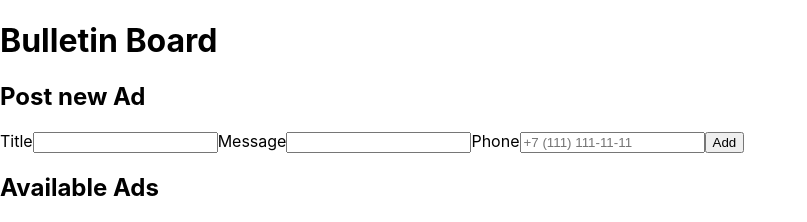
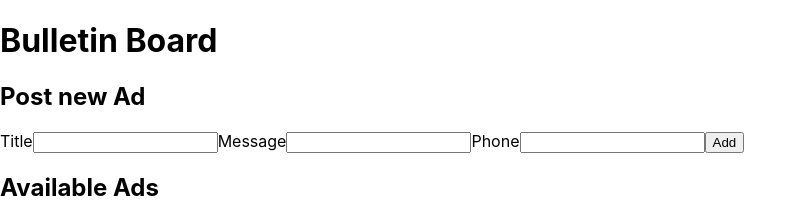
Before and after one commit to tishksenia/bulletin-board, a React (Create React App) app: page / in a window 1280 px wide. Shown: the top 222 px of the page, without its empty margins (0-807 px from the left). Built offline with nearby package versions, Linux system fonts and the light colour scheme.

Commit message:
validation (without proper error output (yet to be made))

```diff
--- /dev/null
+++ b/src/components/Form.css
@@ -0,0 +1,3 @@
+.error {
+    background-color: coral;
+}
--- a/src/components/Form.js
+++ b/src/components/Form.js
@@ -1,5 +1,22 @@
 import React from 'react';
+import './Form.css';
 //import './App.css';
+
+// Defines if form is valid or not
+const formValid = ({formErrors, ...rest}) => {
+    let valid = true;
+    Object.values(formErrors).forEach(val => {
+        // if errors is empty, valid will not be set to false
+        val.length > 0 && (valid = false)
+    });
+    for(let value in rest) {
+        if(value !== "message")
+            rest[value] === "" && (valid = false);
+    }
+    console.log(formErrors);
+    return valid;
+}
+
 
 class Form extends React.Component {
     constructor(props) {
@@ -7,7 +24,12 @@ class Form extends React.Component {
         this.state = {
             title: "",
             message: "",
+            phone: "",
+            formErrors: {
+                title: "",
+                message: "",
                 phone: ""
+            }
         }
     }
     // Changes input values based on user input
@@ -20,9 +42,31 @@ class Form extends React.Component {
             value = this.getFormattedNumber(value);
         }
 
+        let formErrors = {...this.state.formErrors};
+
+        // maximum lengths
+        const titleMaxLength = 140;
+        const messageMaxLength = 300;
+        const phoneMaxLength = 20;
+
+        switch (name) {
+            case "title":
+                formErrors.title = (value.length > titleMaxLength || value.length === 0) ? "Title is required and cannot be longer than 140 characters" : "";
+                break;
+            case "message":
+                formErrors.message = (value.length > messageMaxLength) ? "Message cannot be longer than 140 characters" : "";
+                break;
+            case "phone":
+                formErrors.phone = (value.length === 0 || value.length > phoneMaxLength || !value.match(/^(\+7|7|8)?[\s\-]?\(?[0-9]{3}\)?[\s\-]?[0-9]{3}[\s\-]?[0-9]{2}[\s\-]?[0-9]{2}$/) ) ? "Phone is required and must be in +7 (111) 111-11-11 form." : "";
+                break;
+            default:
+                break;
+        }
+
         this.setState({
+            formErrors,
             [name]: value
-        });
+        }/*,  () => console.log(this.state)*/);
     }
     //Returns phone number in +7 (999) 999-11-11 format
     getFormattedNumber(num) {
@@ -40,11 +84,13 @@ class Form extends React.Component {
         // else {
         //     result = `(${numInDigits.slice(0,3)}) ${numInDigits.slice(3, 6)}-${numInDigits.slice(6, 8)}-${numInDigits.slice(8, 10)}`;
         // }
-        return num.replace(/^(\+7|7|8?)(\d{3})(\d{3})(\d{2})(\d{2})/g, "+7 ($2) $3-$4-$5");
+        return num.replace(/^(\+7|7|8?)(\d{3})(\d{3})(\d{2})(\d{2})/g, "+7 ($2) $3-$4-$5").slice(0,18);
     }
     // Produces timestamp using current time and passes all the arguments to App > addNewAdItem()
     handleFormSubmit = event => {
         event.preventDefault();
+
+        if(formValid(this.state)) {
             let timestamp = +(new Date());
             this.props.addItem(
                 this.state.title,
@@ -54,12 +100,22 @@ class Form extends React.Component {
                 );
             this.resetFormValues();
         }
+        else {
+            //error
+            console.log("not valid");
+        }
+    }
     // Clears all form values in state on submit
     resetFormValues() {
         this.setState({
             title: "",
             message: "",
+            phone: "",
+            formErrors: {
+                title: "",
+                message: "",
                 phone: ""
+            }
         });
     }
     render() {
@@ -69,15 +125,15 @@ class Form extends React.Component {
                 <form onSubmit={this.handleFormSubmit}>
                     <label>
                         Title
-                        <input name="title" type="text" value={this.state.title} onChange={this.handleInputChange} maxLength="140" required></input>
+                        <input name="title" type="text" value={this.state.title} onChange={this.handleInputChange} className={this.state.formErrors.title.length > 0 ? "error" : null}></input>
                     </label>
                     <label>
                         Message
-                        <input name="message" type="text" value={this.state.message} onChange={this.handleInputChange} maxLength="300"></input>
+                        <input name="message" type="text" value={this.state.message} onChange={this.handleInputChange} className={this.state.formErrors.message.length > 0 ? "error" : null}></input>
                     </label>
                     <label>
                         Phone
-                        <input name="phone" type="tel" value={this.state.phone} onChange={this.handleInputChange} maxLength="18" pattern="^(\+7|7|8)?[\s\-]?\(?[0-9]{3}\)?[\s\-]?[0-9]{3}[\s\-]?[0-9]{2}[\s\-]?[0-9]{2}$" placeholder="+7 (111) 111-11-11" required></input>
+                        <input name="phone" type="tel" value={this.state.phone} onChange={this.handleInputChange} className={this.state.formErrors.phone.length > 0 ? "error" : null}></input>
                     </label>
                     <input type="submit" value="Add" />
                 </form>
```
Lines whose indentation alone changed are shown as unchanged.
